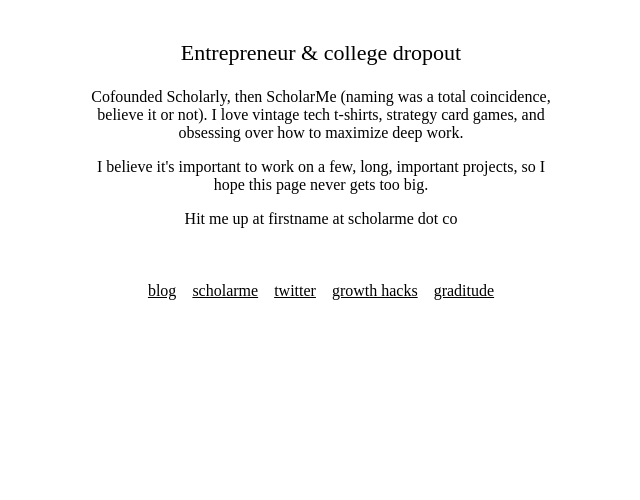
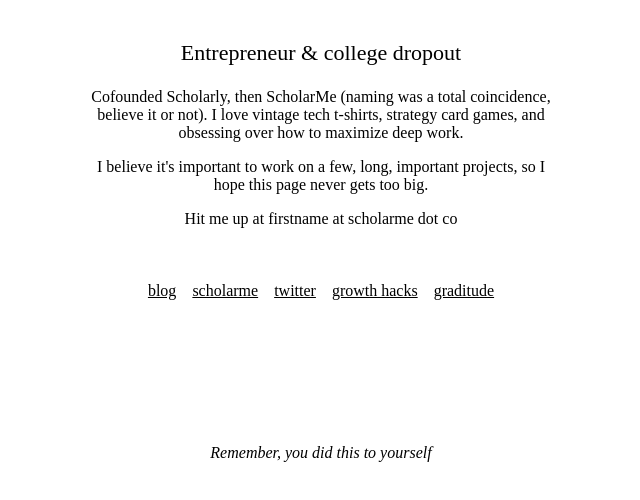
Before and after one commit to EvanFarrell/personal-website, a Gatsby site: page / in a window 1280 px wide. Shown: the part 224-724 px from the top of the page, without its empty margins (319-959 px from the left). Built offline with nearby package versions, Linux system fonts and the light colour scheme; Gatsby itself is replaced by a stand-in of ours.

Commit message:
add quotes

```diff
--- a/src/pages/index.js
+++ b/src/pages/index.js
@@ -5,23 +5,38 @@
 import Image from "../components/image"
 import SEO from "../components/seo"
 
-const IndexPage = () => (
+const IndexPage = () => {
+  const items = [
+    "Did you call me from a séance?",
+    "And to you it's just a late night out",
+    "The only way out is through",
+    "Greatness, at any cost",
+    "Less morose and more present",
+    "Remember, you did this to yourself",
+    "Gerrard: “But it doesn't do anything!” Hanna: “No—it does nothing.”",
+    "Always carry two spears.",
+  ]
+  const quote = items[Math.floor(Math.random() * items.length)]
+
+
+  return (
   <Layout>
     <SEO title="Home" />
+    <div class="page-wrapper">
       <div class="container">
         <h1>Evan Farrell</h1>
         <p class="blurb topol subtitle">Entrepreneur & college dropout</p>
         <p class="blurb topol">
           Cofounded Scholarly, then ScholarMe (naming was a total coincidence,
-        believe it or not). I love vintage tech t-shirts, strategy card games, and obsessing over how to maximize deep work.
+          believe it or not). I love vintage tech t-shirts, strategy card games,
+          and obsessing over how to maximize deep work.
         </p>
         <p class="blurb topol">
-      I believe it's important to work on a few, long, important projects, so I hope this page never gets too big.
+          I believe it's important to work on a few, long, important projects,
+          so I hope this page never gets too big.
         </p>
 
-      <p class="blurb topol">
-      Hit me up at firstname at scholarme dot co
-      </p>
+        <p class="blurb topol">Hit me up at firstname at scholarme dot co</p>
 
         <div class="links topol">
           <a class="link" href="http://blog.evanf.io">
@@ -33,12 +48,19 @@
           <a class="link" href="https://www.twitter.com/@__evanf__">
             twitter
           </a>
-        <Link class="final-link link" to="/growth-hacks/">growth hacks</Link>
-        <Link class="final-link link" to="/graditude/">graditude</Link>
+          <Link class="final-link link" to="/growth-hacks/">
+            growth hacks
+          </Link>
+          <Link class="final-link link" to="/graditude/">
+            graditude
+          </Link>
         </div>
       </div>
-
+      <div class="footer">
+      <p class="blurb topol"><i>{quote}</i></p>
+      </div>
+    </div>
   </Layout>
-)
+)}
 
 export default IndexPage
```
Lines whose indentation alone changed are shown as unchanged.
